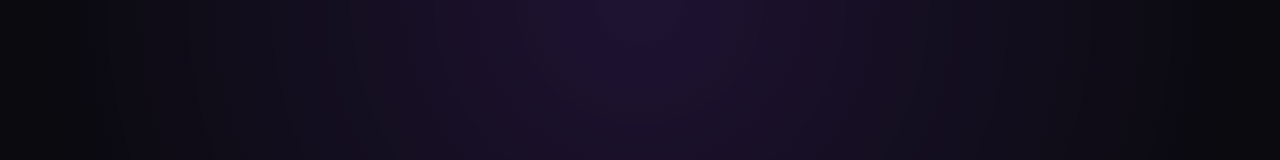
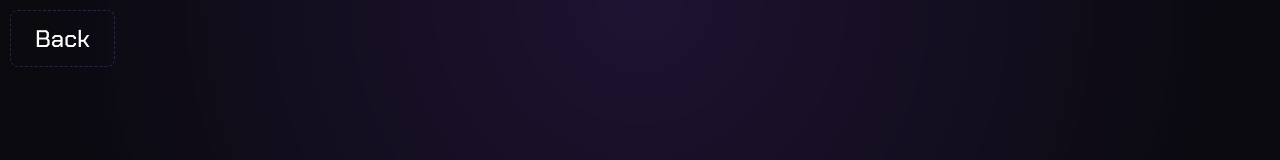
Before and after one commit to alfardil/Paw-And-Order, a React (Vite) app: page /join in a window 1280 px wide. Shown: the top 160 px of the page. Built offline with nearby package versions, Linux system fonts and the light colour scheme.

Commit message:
added a button to be able to go back to the home page

```diff
--- a/src/components/ChooseRoom.tsx
+++ b/src/components/ChooseRoom.tsx
@@ -51,7 +51,6 @@ function ChooseRoom() {
             <div className="button-glow"></div>
           </button>
 
-          {/* This button will navigate to /join when clicked */}
           <button
             className="menu-button secondary"
             onClick={() => navigate("/join")}
--- a/src/components/JoinGame.tsx
+++ b/src/components/JoinGame.tsx
@@ -1,12 +1,35 @@
 import { useState } from "react";
 import { mockParties } from "../mockData";
 import "../App.css";
+import { Link } from "react-router-dom";
 
 function JoinCourtPage() {
   const [joinCode, setJoinCode] = useState("");
 
   return (
     <div className="game-container">
+      <Link to="/">
+        <div
+          className="back-button"
+          style={{
+            position: "absolute",
+            top: "10px",
+            left: "10px",
+            zIndex: 1000,
+          }}
+        >
+          <button
+            className="menu-button"
+            style={{
+              fontSize: "1.5em",
+              padding: "12px 24px",
+              borderRadius: "8px",
+            }}
+          >
+            Back
+          </button>
+        </div>
+      </Link>
       <div className="game-background">
         <div className="bg-grid"></div>
         <div className="bg-overlay"></div>
```
